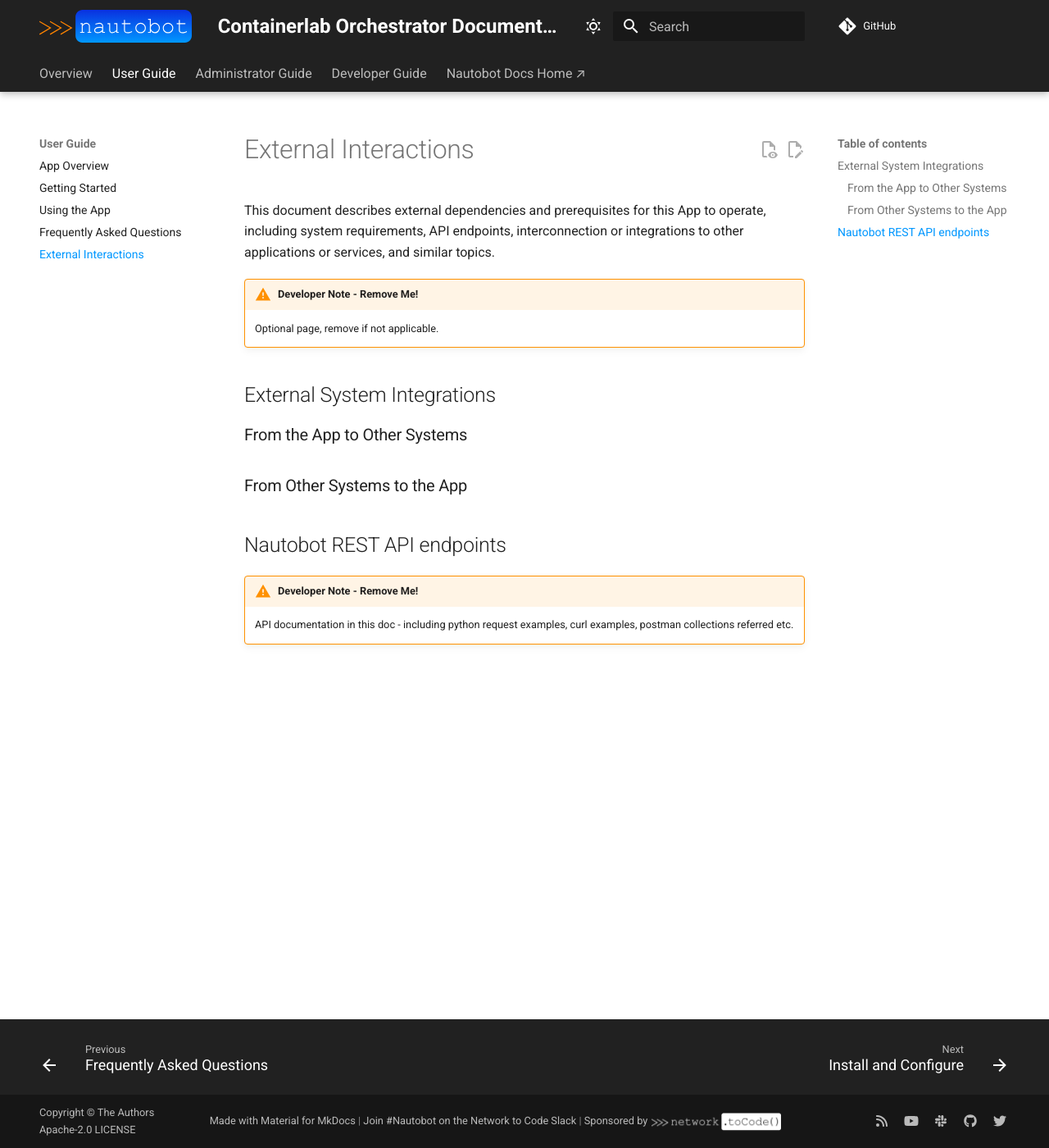
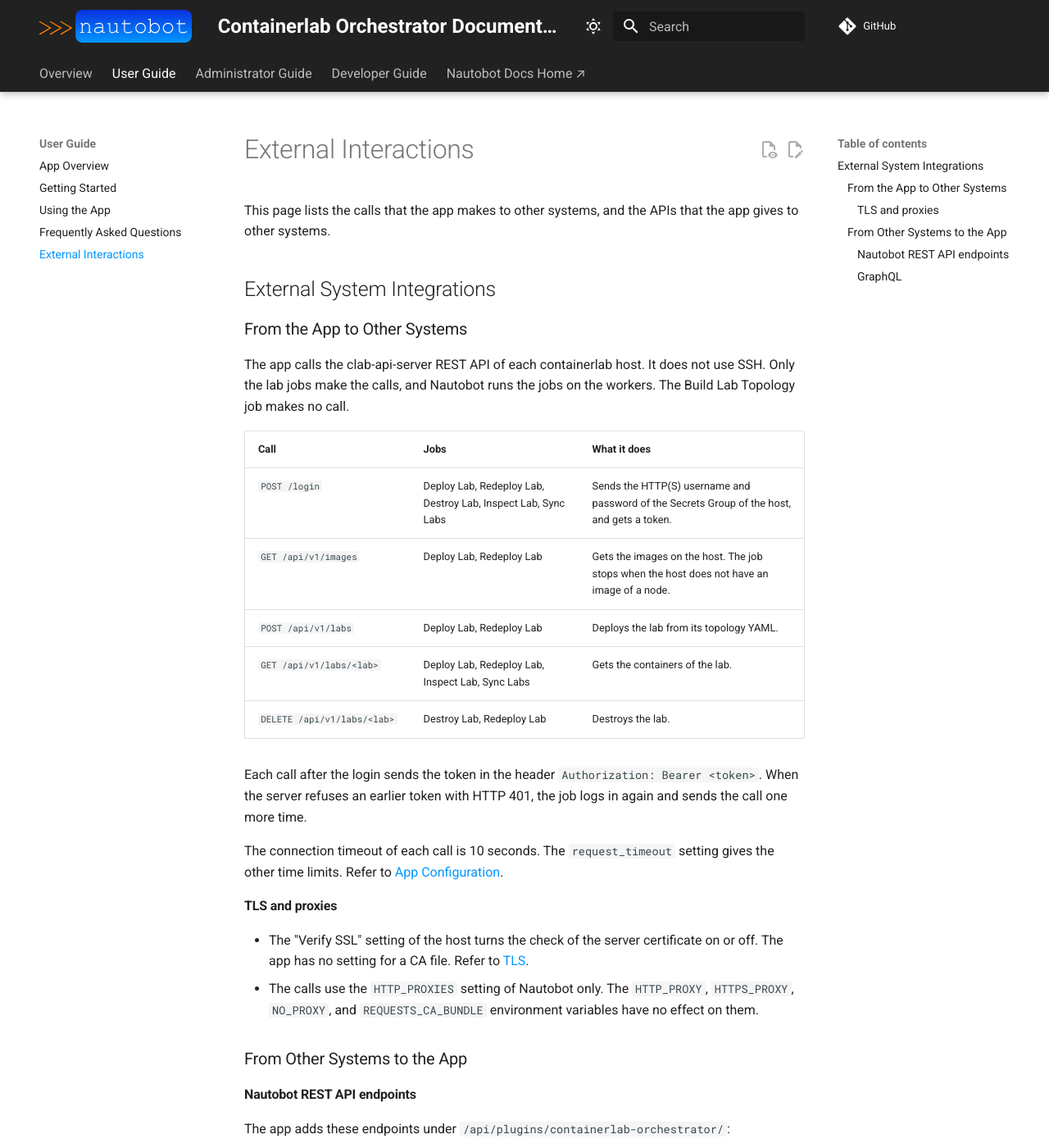
Before and after one commit to jtdub/nautobot-app-containerlab-orchestrator, an MkDocs documentation site: the page built from docs/user/external_interactions.md, in a window 1280 px wide and 1400 px high. Shown: the whole window at 82% size. Built offline with MkDocs 1.6.1 and Material for MkDocs 9.7.7, drawn with Linux system fonts in a browser that asks for light colours; comment, search, counter and statistics services are not loaded; some of the changed text lies outside the part shown.

Commit message:
121: Document the calls to clab-api-server and the app APIs (AC-1, AC-7)
Claude-Session: https://claude.ai/code/session_015Wtbd2AbXxZ9u8rarE86by

````diff
--- a/docs/user/external_interactions.md
+++ b/docs/user/external_interactions.md
@@ -1,17 +1,76 @@
 # External Interactions
 
-This document describes external dependencies and prerequisites for this App to operate, including system requirements, API endpoints, interconnection or integrations to other applications or services, and similar topics.
-
-!!! warning "Developer Note - Remove Me!"
-    Optional page, remove if not applicable.
+This page lists the calls that the app makes to other systems, and the APIs that the app gives to other systems.
 
 ## External System Integrations
 
 ### From the App to Other Systems
 
+The app calls the clab-api-server REST API of each containerlab host. It does not use SSH. Only the lab jobs make
+the calls, and Nautobot runs the jobs on the workers. The Build Lab Topology job makes no call.
+
+| Call | Jobs | What it does |
+| --- | --- | --- |
+| `POST /login` | Deploy Lab, Redeploy Lab, Destroy Lab, Inspect Lab, Sync Labs | Sends the HTTP(S) username and password of the Secrets Group of the host, and gets a token. |
+| `GET /api/v1/images` | Deploy Lab, Redeploy Lab | Gets the images on the host. The job stops when the host does not have an image of a node. |
+| `POST /api/v1/labs` | Deploy Lab, Redeploy Lab | Deploys the lab from its topology YAML. |
+| `GET /api/v1/labs/<lab>` | Deploy Lab, Redeploy Lab, Inspect Lab, Sync Labs | Gets the containers of the lab. |
+| `DELETE /api/v1/labs/<lab>` | Destroy Lab, Redeploy Lab | Destroys the lab. |
+
+Each call after the login sends the token in the header `Authorization: Bearer <token>`. When the server refuses an
+earlier token with HTTP 401, the job logs in again and sends the call one more time.
+
+The connection timeout of each call is 10 seconds. The `request_timeout` setting gives the other time limits. Refer
+to [App Configuration](../admin/install.md#app-configuration).
+
+#### TLS and proxies
+
+- The "Verify SSL" setting of the host turns the check of the server certificate on or off. The app has no setting
+  for a CA file. Refer to [TLS](../admin/install.md#tls).
+- The calls use the `HTTP_PROXIES` setting of Nautobot only. The `HTTP_PROXY`, `HTTPS_PROXY`, `NO_PROXY`, and
+  `REQUESTS_CA_BUNDLE` environment variables have no effect on them.
+
 ### From Other Systems to the App
 
-## Nautobot REST API endpoints
+#### Nautobot REST API endpoints
 
-!!! warning "Developer Note - Remove Me!"
-    API documentation in this doc - including python request examples, curl examples, postman collections referred etc.
+The app adds these endpoints under `/api/plugins/containerlab-orchestrator/`:
+
+| Endpoint | Objects |
+| --- | --- |
+| `containerlab-hosts/` | Containerlab hosts |
+| `node-mappings/` | Node mappings |
+| `interface-mappings/` | Interface mappings |
+| `labs/` | Labs |
+| `labs/<id>/topology/` | The topology YAML of a lab. Refer to [Review and download the YAML](app_use_cases.md#review-and-download-the-yaml). |
+| `lab-nodes/` | Lab nodes. This endpoint is read-only. |
+
+This command gets the labs:
+
+```shell
+curl -H "Authorization: Token $TOKEN" -H "Accept: application/json" \
+  "https://<nautobot>/api/plugins/containerlab-orchestrator/labs/"
+```
+
+#### GraphQL
+
+GraphQL has the types `containerlab_hosts`, `node_mappings`, `interface_mappings`, `labs`, and `lab_nodes`. This
+query gets each lab with its host, its status, and its nodes:
+
+```graphql
+query {
+  labs {
+    name
+    host {
+      name
+    }
+    status {
+      name
+    }
+    lab_nodes {
+      node_name
+      mgmt_ipv4
+    }
+  }
+}
+```
````
